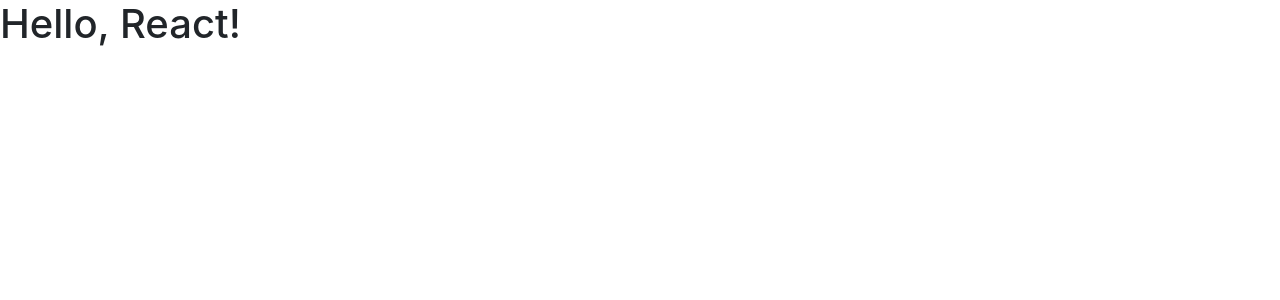
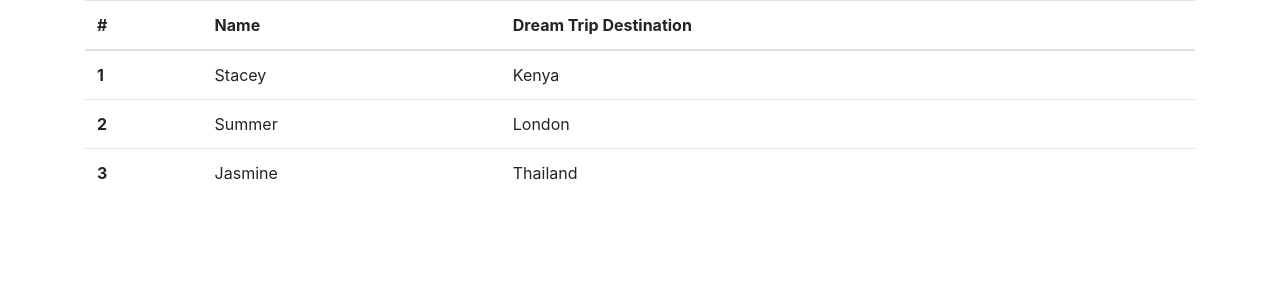
Before and after one commit to StashaG/dream-trip-list, a React (Create React App) app: page / in a window 1280 px wide. Shown: the top 300 px of the page. Built offline with nearby package versions, Linux system fonts and the light colour scheme.

Commit message:
added Table Component and table with names and trip destinations

```diff
--- /dev/null
+++ b/src/App.jsx
@@ -0,0 +1,15 @@
+
+import React, { Component}  from 'react';
+import Table from './Table';
+
+class App extends Component {
+    render() {
+      return (
+        <div className="container">
+          <Table />
+        </div>
+      )
+    }
+  }
+
+  export default App;
--- /dev/null
+++ b/src/Table.jsx
@@ -0,0 +1,36 @@
+import React, { Component } from 'react'
+
+class Table extends Component {
+    render() {
+        return (
+        <table class="table table-hover">
+            <thead>
+                <tr>
+                    <th scope="col">#</th>
+                    <th scope="col">Name</th>
+                    <th scope="col">Dream Trip Destination</th>
+                </tr>
+            </thead>
+            <tbody>
+                <tr>
+                    <th scope="row">1</th>
+                    <td>Stacey</td>
+                    <td>Kenya</td>
+                </tr>
+                <tr>
+                    <th scope="row">2</th>
+                    <td>Summer</td>
+                    <td>London</td>
+                </tr>
+                <tr>
+                    <th scope="row">3</th>
+                    <td colspan="1">Jasmine</td>
+                    <td>Thailand</td>
+                </tr>
+            </tbody>
+        </table>
+        )
+    }
+}
+
+export default Table;
--- a/src/index.js
+++ b/src/index.js
@@ -1,16 +1,8 @@
-import React, { Component } from 'react';
+import React from 'react';
 import ReactDOM from 'react-dom';
+import App from './App';
+import './index.css';
 import 'bootstrap/dist/css/bootstrap.css';
-import './index.css';
 
-class App extends Component {
-  render() {
-    return (
-      <div className="App">
-        <h1>Hello, React!</h1>
-      </div>
-    )
-  }
-}
 
 ReactDOM.render(<App />, document.getElementById('root'))
```
Also changed, not shown: 1 other file (tests, documents, lock files or other folders).
